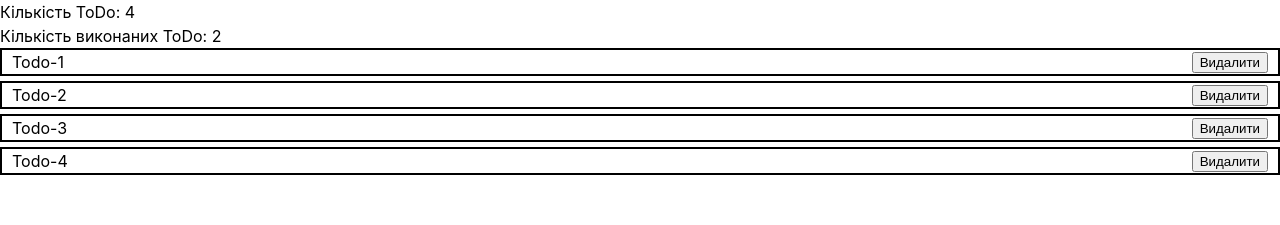
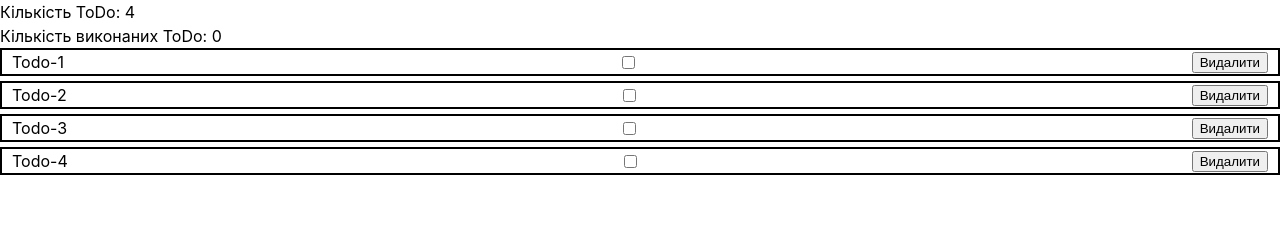
Before and after one commit to Evalac/ReactTodoList, a React (Create React App) app: page / in a window 1280 px wide. Shown: the top 225 px of the page. Built offline with nearby package versions, Linux system fonts and the light colour scheme.

Commit message:
clasName Library

```diff
--- a/package.json
+++ b/package.json
@@ -7,6 +7,7 @@
     "@testing-library/jest-dom": "^5.16.3",
     "@testing-library/react": "^12.1.4",
     "@testing-library/user-event": "^13.5.0",
+    "classnames": "^2.5.1",
     "react": "^18.1.0",
     "react-dom": "^18.1.0",
     "react-scripts": "5.0.1",
--- a/src/components/App.jsx
+++ b/src/components/App.jsx
@@ -17,8 +17,26 @@ export class App extends Component {
       todos: prevState.todos.filter(todo => todo.id !== todoId),
     }));
   };
+
+  toggleCompleted = todoId => {
+    // console.log(todoId);
+    this.setState(prevState => ({
+      todos: prevState.todos.map(todo => {
+        if (todoId === todo.id) {
+          // console.log('знайшли той туду');
+
+          return {
+            ...todo,
+            completed: !todo.completed,
+          };
+        }
+        return todo;
+      }),
+    }));
+  };
+
   render() {
-    this.test();
+    // this.test();
 
     const { todos } = this.state;
 
@@ -35,7 +53,11 @@ export class App extends Component {
           <p>Кількість ToDo: {allTodos}</p>
           <p>Кількість виконаних ToDo: {toDoComleted}</p>
         </div>
-        <TodoList todos={todos} onDeleteTodo={this.deleteTodo} />
+        <TodoList
+          todos={todos}
+          onDeleteTodo={this.deleteTodo}
+          onCompletedTodo={this.toggleCompleted}
+        />
       </>
     );
   }
--- a/src/components/TodoList/TodoList.jsx
+++ b/src/components/TodoList/TodoList.jsx
@@ -1,12 +1,31 @@
 import React from 'react';
 import css from './TodoList.module.css';
 
-function TodoList({ todos, onDeleteTodo }) {
+import classNames from 'classnames/bind';
+
+function makeOptionClassName(completed) {
+  const cx = classNames.bind(css);
+  return {
+    listClass: cx('TodoList__item', { TodoList__item__completed: completed }),
+    textClass: cx('text', { text__completed: completed }),
+  };
+}
+
+function TodoList({ todos, onDeleteTodo, onCompletedTodo }) {
   return (
     <ul className={css.TodoList}>
-      {todos.map(({ text, id, completed }, index) => (
-        <li key={id} className={css.TodoList__item}>
-          <p className={css.text}>{text}</p>
+      {todos.map(({ text, id, completed }, index) => {
+        const { listClass, textClass } = makeOptionClassName(completed);
+
+        return (
+          <li key={id} className={listClass}>
+            <p className={textClass}>{text}</p>
+            <input
+              type="checkbox"
+              className={css}
+              checked={completed}
+              onChange={() => onCompletedTodo(id)}
+            ></input>
             <button
               type="button"
               className={css.button__delete}
@@ -15,7 +34,8 @@ function TodoList({ todos, onDeleteTodo }) {
               Видалити
             </button>
           </li>
-      ))}
+        );
+      })}
     </ul>
   );
 }
--- a/src/components/TodoList/TodoList.module.css
+++ b/src/components/TodoList/TodoList.module.css
@@ -34,6 +34,9 @@ img {
   border: solid 2px black;
   margin-bottom: 5px;
 }
+.TodoList__item__completed {
+  border: solid 2px greenyellow;
+}
 .button__delete {
   margin-right: 10px;
 }
@@ -41,3 +44,7 @@ img {
 .text {
   margin-left: 10px;
 }
+
+.text__completed {
+  text-decoration: line-through;
+}
--- a/src/todos.json
+++ b/src/todos.json
@@ -1,6 +1,6 @@
 [
   { "id": "id-1", "text": "Todo-1", "completed": false },
-  { "id": "id-2", "text": "Todo-2", "completed": true },
+  { "id": "id-2", "text": "Todo-2", "completed": false },
   { "id": "id-3", "text": "Todo-3", "completed": false },
-  { "id": "id-4", "text": "Todo-4", "completed": true }
+  { "id": "id-4", "text": "Todo-4", "completed": false }
 ]
```
Also changed, not shown: 1 other file (tests, documents, lock files or other folders). Lines whose indentation alone changed are shown as unchanged.
